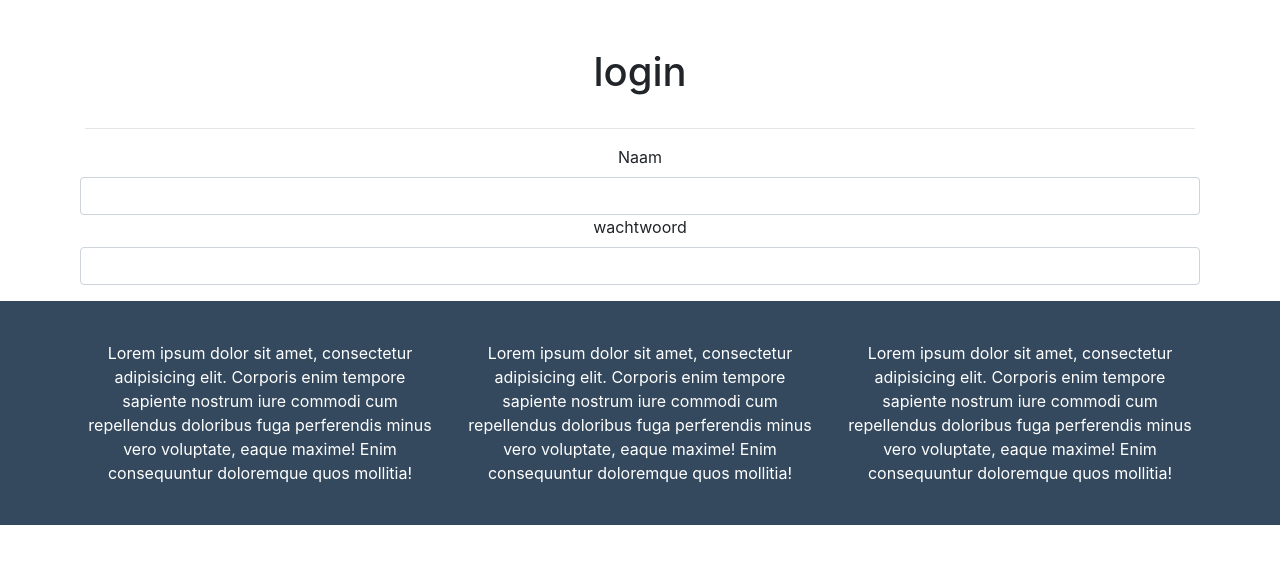
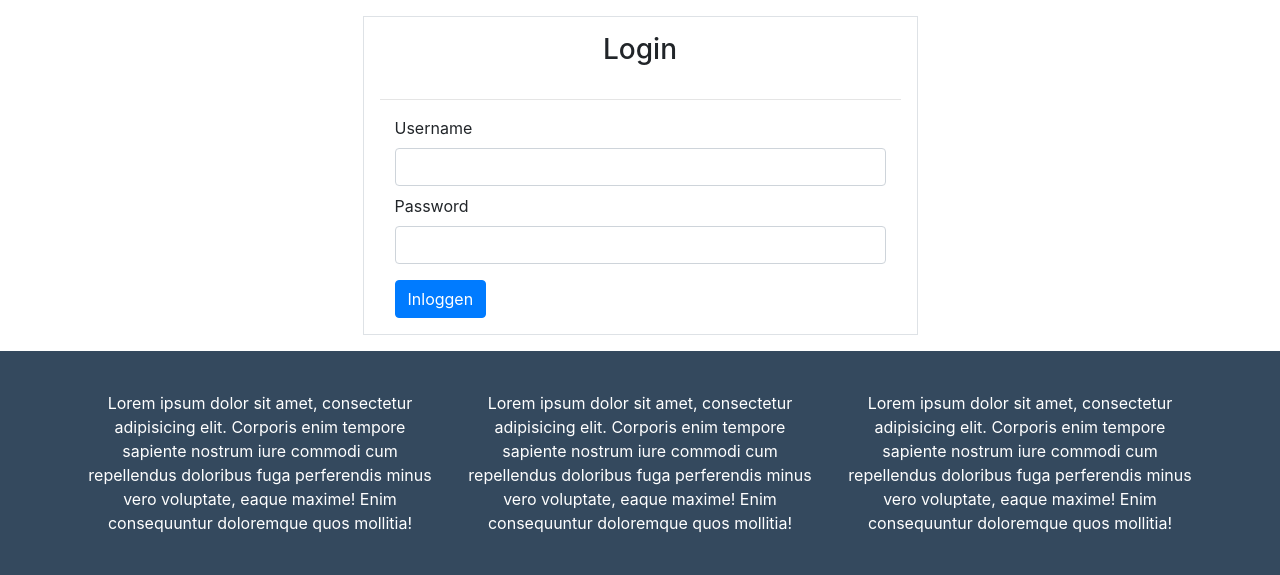
Before and after one commit to Faried-4A6A/gameplay-party, a PHP site: page /homeController/view/login.php in a window 1280 px wide. Shown: the part 76-651 px from the top of the page. Run offline with PHP 8.4, Linux system fonts and the light colour scheme.

Commit message:
login gestyled

```diff
--- a/view/login.php
+++ b/view/login.php
@@ -1,18 +1,27 @@
 <?php require_once 'partials/header.php'; ?>
 
 <div class="container">
-    <form>
-      <div class="form-row mt-5 justify-content-center">
-          <label><h1>login</h1></label>
-      </div>
-      <hr>
-      <div class="form-row justify-content-center">
-          <label>Naam</label>
-          <input type="text" class="form-control">
-          <label>wachtwoord</label>
-          <input type="text" class="form-control">
-      </div>
-    </form>
+    <div class="border w-50 p-3 mt-3 mx-auto">
+        <form>
+          <div class="form-row justify-content-center">
+              <label><h3>Login</h3></label>
+          </div>
+          <hr>
+          <div class="form content-justify-center">
+            <div class="col">
+                <label for="validationDefault01">Username</label>
+                <input type="text" class="form-control" required>
+            </div>
+            <div class="col mt-2">
+                <label for="exampleInputPassword1">Password</label>
+                <input type="password" class="form-control" required>
+            </div>
+            <div class="col">
+                <button type="button" class="btn btn-primary mt-3">Inloggen</button>
+            </div>
+        </form>
+        </div>
+    </div>
 </div>
 
 <?php require_once 'partials/footer.php'; ?>
```
